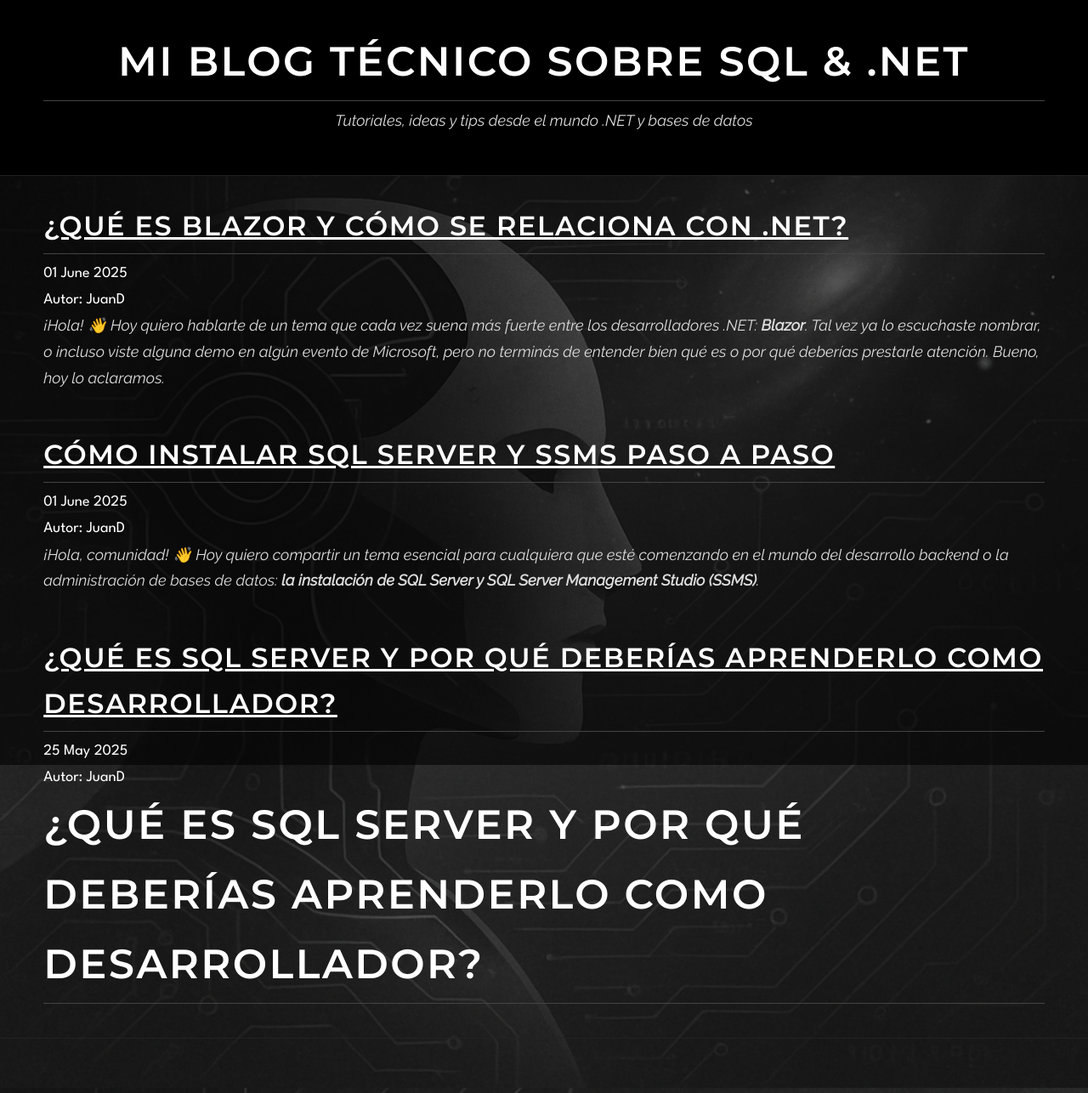
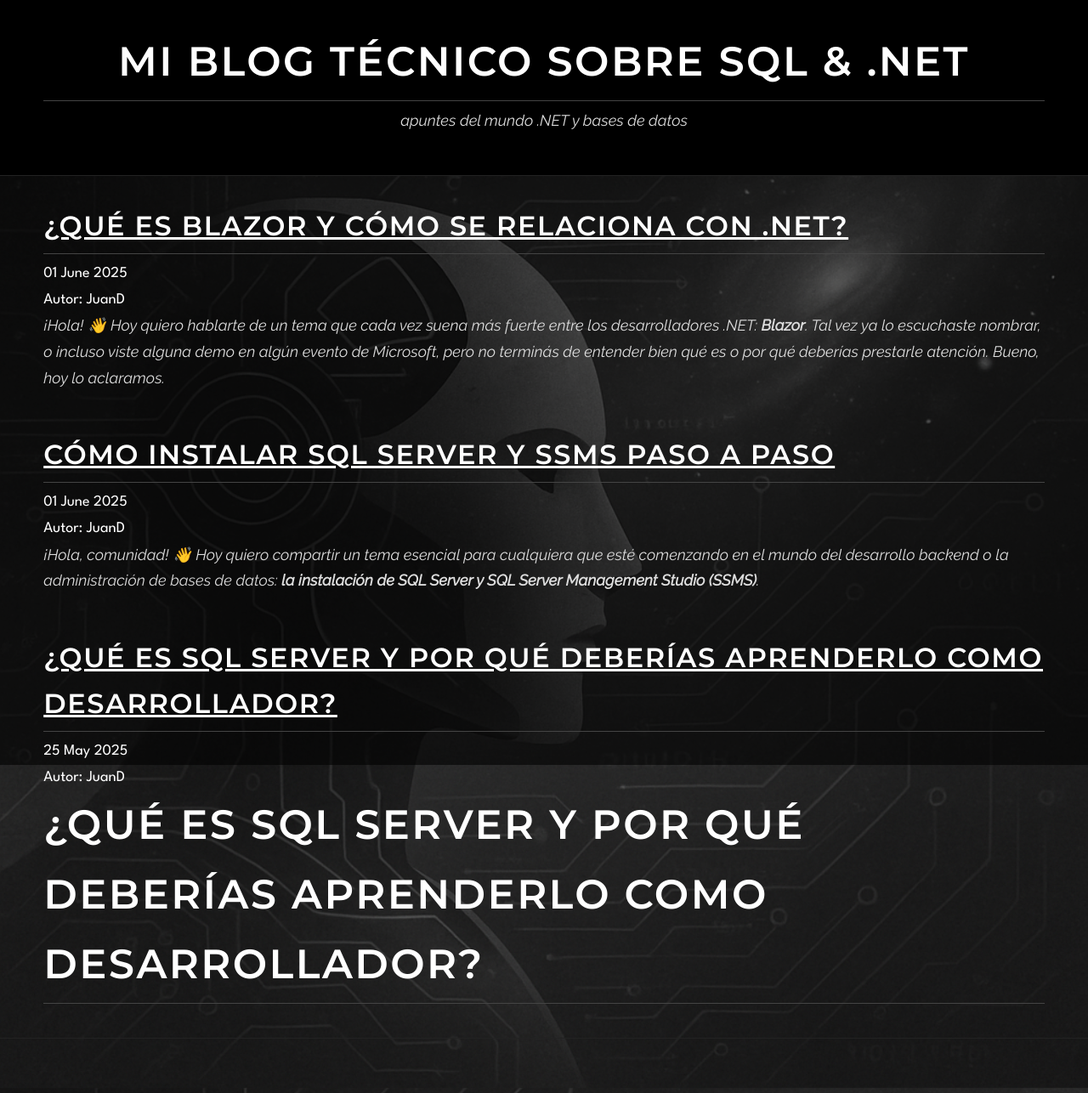
Before and after one commit to dotnetdba/dotnetdba.github.io, a Jekyll site: the page built from index.md, in a window 1280 px wide. Shown: the whole page at 85% size. Built offline with Jekyll 4.4.1, drawn with Linux system fonts in a browser that asks for light colours.

Commit message:
Update home.html

```diff
--- a/_layouts/home.html
+++ b/_layouts/home.html
@@ -14,7 +14,7 @@
 
   <header>
     <h1>Mi Blog Técnico sobre SQL & .NET</h1>
-    <p style="margin-top: 0.5rem; font-style: italic;">Tutoriales, ideas y tips desde el mundo .NET y bases de datos</p>
+    <p style="margin-top: 0.5rem; font-style: italic;">apuntes del mundo .NET y bases de datos</p>
   </header>
 
   <main class="post-list">
```
